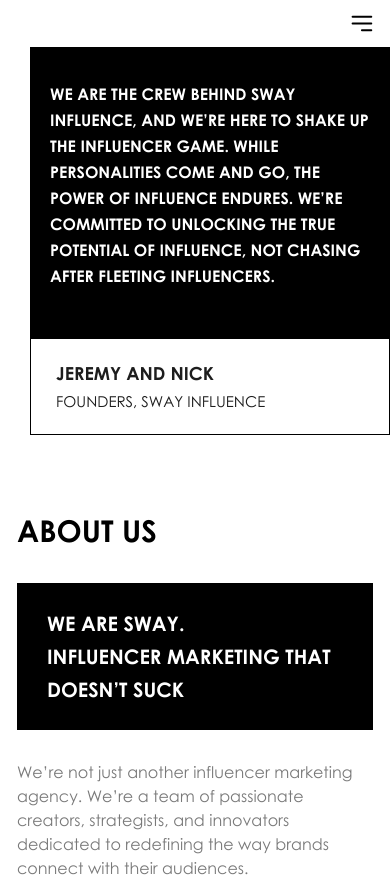
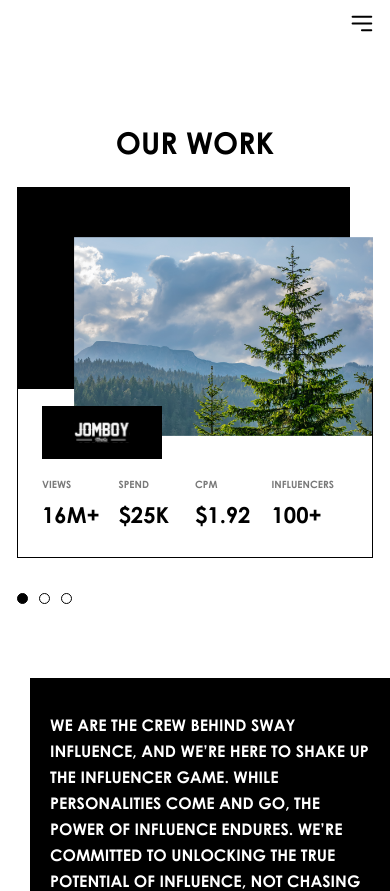
Before and after one commit to Hillel1408/SWAY, a Next.js app: page / in a window 390 px wide. Shown: the top 891 px of the page. Built offline with nearby package versions, Linux system fonts and the light colour scheme.

Commit message:
Our work адаптив

```diff
--- a/src/app/page.tsx
+++ b/src/app/page.tsx
@@ -3,8 +3,8 @@
 export default function Home() {
     return (
         <main className="">
-            {/* <Intro />
-            <OurWork /> */}
+            {/* <Intro /> */}
+            <OurWork />
             <Note />
             <AboutUs />
             <ReachMax />
--- a/src/components/OurWork/OurWork.tsx
+++ b/src/components/OurWork/OurWork.tsx
@@ -13,7 +13,19 @@
             perView: 2,
             spacing: 70,
         },
-        breakpoints: {},
+        breakpoints: {
+            "(max-width: 1024px)": {
+                slides: {
+                    perView: 2,
+                    spacing: 24,
+                },
+            },
+            "(max-width: 768px)": {
+                slides: {
+                    perView: 1,
+                },
+            },
+        },
         slideChanged(slider) {
             setCurrentSlide(slider.track.details.rel);
         },
@@ -70,10 +82,11 @@
     ];
 
     return (
-        <div className="_container py-[130px]">
-            <h2 className="font-bold text-[36px] text-center leading-[44px] text-black mb-[23px] uppercase">Our work</h2>
+        <div className="_container py-[130px] sm:py-[74px]">
+            <h2 className="font-bold text-[36px] text-center leading-[44px] text-black mb-[23px] uppercase sm:text-[30px] sm:mb-[22px]">Our work</h2>
+            <div className="sm:flex sm:flex-col-reverse">
                 {loaded && instanceRef.current && (
-                <div className="dots mb-[36px] flex gap-[11px]">
+                    <div className="dots mb-[36px] flex gap-[11px] sm:mb-0">
                         {[...Array(instanceRef.current.track.details.slides.length - 1).keys()].map((idx) => {
                             return (
                                 <button
@@ -91,32 +104,32 @@
                     {slides.map((item, index) => (
                         <div key={index} className="keen-slider__slide">
                             <div className="pl-[55px] translate-y-[50px] relative -z-10 border-l border-l-black">
-                            <img src={`img/${item.img}`} alt="" className="translate-x-[1px]" />
+                                <img src={`img/${item.img}`} alt="" className="translate-x-[1px] md:ml-auto" />
                                 <div className="absolute bg-black max-h-[322px] h-full w-[calc(100%-26px)] -z-20 -top-[50px] left-0 outline outline-black"></div>
                             </div>
                             <div className="px-6 pb-6 border-x border-x-black border-b border-b-black">
                                 <div className="flex gap-3 items-end">
-                                <div className="bg-black min-w-[208px] py-[28px] flex justify-center">
-                                    <img src={`img/${item.logo}`} alt="" />
+                                    <div className="bg-black min-w-[208px] py-[28px] max-h-[93px] flex justify-center sm:min-w-[120px] sm:py-[16px] sm:mt-5">
+                                        <img src={`img/${item.logo}`} alt="" className="sm:w-[56px]" />
                                     </div>
-                                <h3 className="pb-3 uppercase font-bold text-[15px] leading-[18px] text-black">{item.title}</h3>
+                                    <h3 className="pb-3 uppercase font-bold text-[15px] leading-[18px] text-black sm:hidden">{item.title}</h3>
                                 </div>
                                 <div className="grid grid-cols-4 pt-[16px]">
                                     <div className="flex flex-col gap-[3px]">
-                                    <span className="font-bold text-[16px] leading-[19px] text-[#797979] uppercase">views</span>
-                                    <span className="font-bold text-[30px] leading-[36px] text-bold">{item.list.views}</span>
+                                        <span className="font-bold text-[16px] leading-[19px] text-[#797979] uppercase sm:text-[10px]">views</span>
+                                        <span className="font-bold text-[30px] leading-[36px] text-bold sm:text-[22px]">{item.list.views}</span>
                                     </div>
                                     <div className="flex flex-col gap-[3px]">
-                                    <span className="font-bold text-[16px] leading-[19px] text-[#797979] uppercase">spend</span>
-                                    <span className="font-bold text-[30px] leading-[36px] text-bold">{item.list.spend}</span>
+                                        <span className="font-bold text-[16px] leading-[19px] text-[#797979] uppercase sm:text-[10px]">spend</span>
+                                        <span className="font-bold text-[30px] leading-[36px] text-bold sm:text-[22px]">{item.list.spend}</span>
                                     </div>
                                     <div className="flex flex-col gap-[3px]">
-                                    <span className="font-bold text-[16px] leading-[19px] text-[#797979] uppercase">cpm</span>
-                                    <span className="font-bold text-[30px] leading-[36px] text-bold">{item.list.cpm}</span>
+                                        <span className="font-bold text-[16px] leading-[19px] text-[#797979] uppercase sm:text-[10px]">cpm</span>
+                                        <span className="font-bold text-[30px] leading-[36px] text-bold sm:text-[22px]">{item.list.cpm}</span>
                                     </div>
                                     <div className="flex flex-col gap-[3px]">
-                                    <span className="font-bold text-[16px] leading-[19px] text-[#797979] uppercase">influencers</span>
-                                    <span className="font-bold text-[30px] leading-[36px] text-bold">{item.list.influencers}</span>
+                                        <span className="font-bold text-[16px] leading-[19px] text-[#797979] uppercase sm:text-[10px]">influencers</span>
+                                        <span className="font-bold text-[30px] leading-[36px] text-bold sm:text-[22px]">{item.list.influencers}</span>
                                     </div>
                                 </div>
                             </div>
@@ -124,5 +137,6 @@
                     ))}
                 </div>
             </div>
+        </div>
     );
 }
```
Lines whose indentation alone changed are shown as unchanged.
